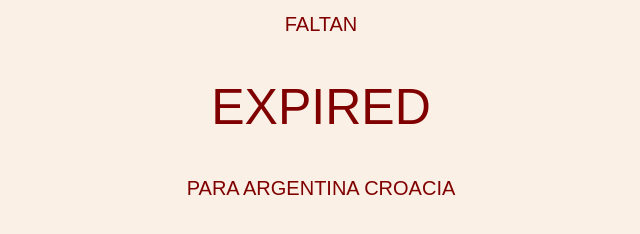
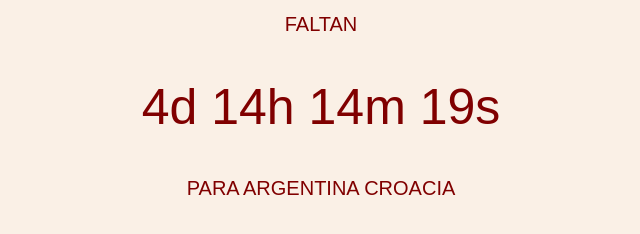
Before and after one commit to GaboZubini/PalmieriAnsioso, a plain HTML site: page index.html in a window 1280 px wide. Shown: the whole page, without its empty margins (319-959 px from the left). Drawn offline with Linux system fonts and the light colour scheme.

Commit message:
Update index.html

```diff
--- a/index.html
+++ b/index.html
@@ -35,7 +35,7 @@
 <h1>PARA ARGENTINA CROACIA</h1>
 <script>
 // Set the date we're counting down to
-var countDownDate = new Date("Dec 13, 2022 16:00:00").getTime();
+var countDownDate = new Date("Dec 18, 2022 12:00:00").getTime();
 
 // Update the count down every 1 second
 var x = setInterval(function() {
```
